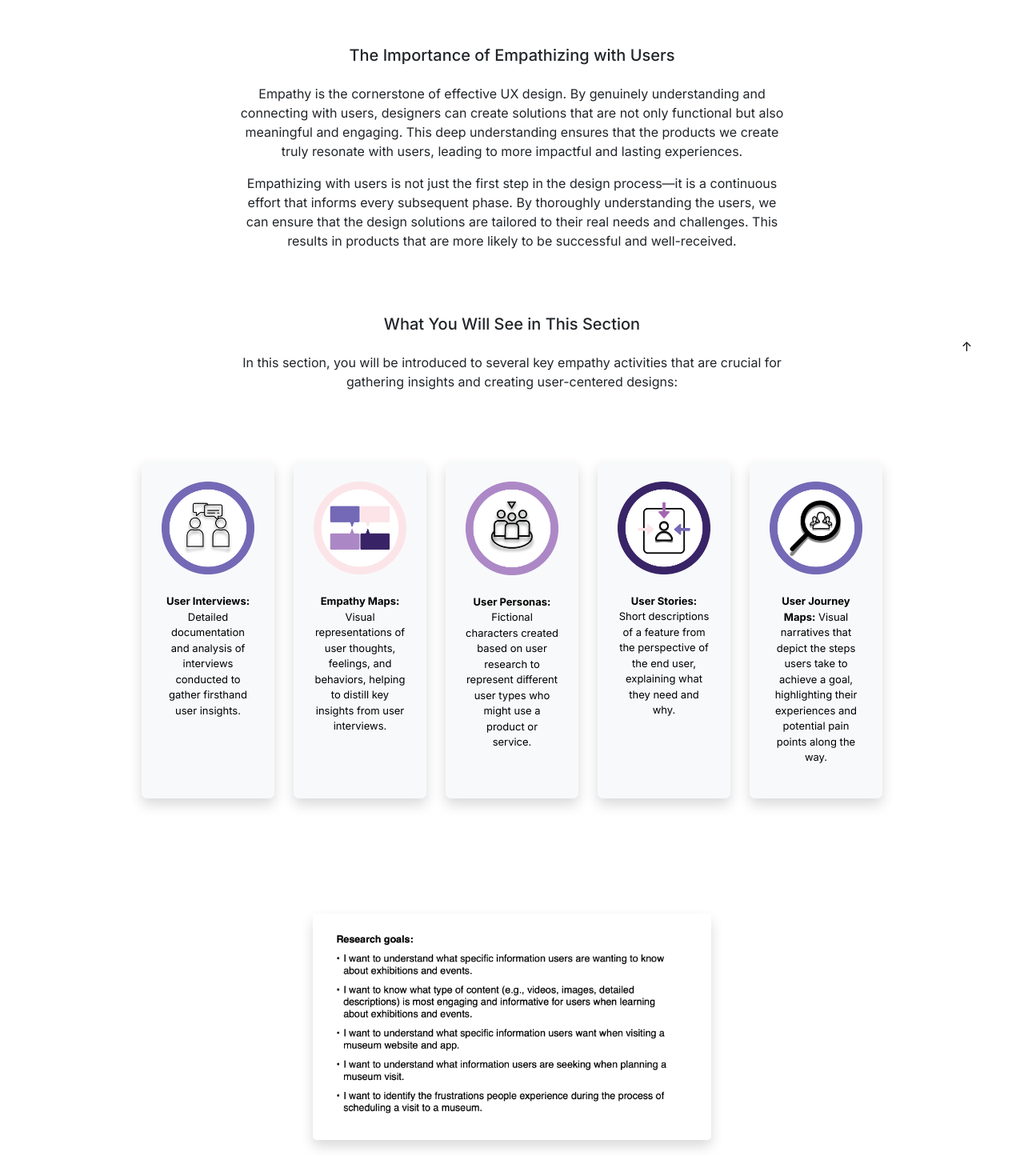
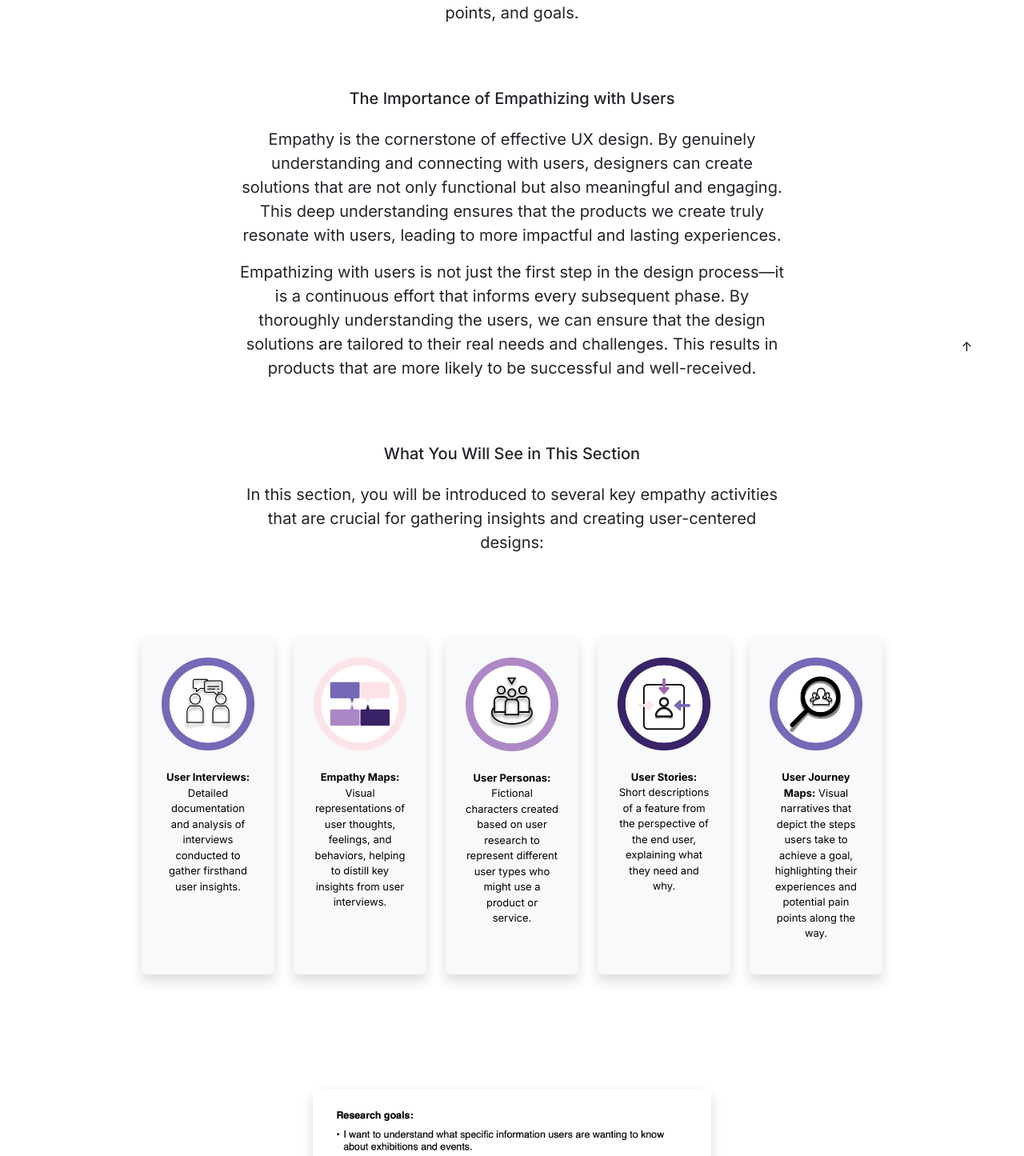
Before and after one commit to MariolaH/Design-Portfolio, a Next.js app: page /caseStudyThree/empathize in a window 1280 px wide. Shown: the part 325-1770 px from the top of the page at 80% size. Built offline with nearby package versions, Linux system fonts and the light colour scheme.

Commit message:
made site responsive

```diff
--- a/src/app/caseStudyThree/define/page.tsx
+++ b/src/app/caseStudyThree/define/page.tsx
@@ -15,7 +15,7 @@ export default function define() {
   return (
     <div>
       <Link href="/">
-        <Image src="/HomeButton.png" alt="HomeButton" id="home-button" />
+        <Image src="/HomeButton.png" alt="HomeButton" id="home-button" width={75} height={75} />
       </Link>
       <section className="container text-center py-5">
         <h2 className="mb-5 mt-5">Introduction to the Define Section Phase</h2>
--- a/src/app/caseStudyThree/empathize/page.tsx
+++ b/src/app/caseStudyThree/empathize/page.tsx
@@ -13,16 +13,15 @@ export default function Empathize() {
   return (
     <div>
       <Link href="/" >
-        <img src='/HomeButton.png' alt='HomeButton' id="home-button"/>
+        <img src='/HomeButton.png' alt='HomeButton' id="home-button"  width={75} height={75}/>
       </Link>
      <section className="container text-center py-5">
         <h2 className="mb-5 mt-5">Introduction to the Empathize Section Phase</h2>
-
         <div className="row justify-content-center mt-5">
     <div className="col-md-8 d-flex justify-content-center">
       <div className="p-4 d-block text-decoration-none">
         <div className="content">
-                <p>
+          <p className="lead-responsive">
                   Welcome to the Empathize section of my portfolio. This section is dedicated to the foundational phase of the design thinking process—empathizing with users. Here, you will find an exploration of various methods and techniques used to deeply understand user needs, pain points, and goals.
                 </p>
               </div>
@@ -31,14 +30,14 @@ export default function Empathize() {
         </div>
 
         <div className="row justify-content-center mt-3">
-          <div className="col-md-8 d-flex justify-content-center">
+    <div className="col-12 col-md-8 d-flex justify-content-center">
       <div className="p-4 d-block text-decoration-none">
         <div className="content">
                 <h5 className="mb-4">The Importance of Empathizing with Users</h5>
-                <p>
+                <p className="lead-responsive">
                   Empathy is the cornerstone of effective UX design. By genuinely understanding and connecting with users, designers can create solutions that are not only functional but also meaningful and engaging. This deep understanding ensures that the products we create truly resonate with users, leading to more impactful and lasting experiences.
                 </p>
-                <p>
+                <p className="lead-responsive">
                   Empathizing with users is not just the first step in the design process—it is a continuous effort that informs every subsequent phase. By thoroughly understanding the users, we can ensure that the design solutions are tailored to their real needs and challenges. This results in products that are more likely to be successful and well-received.
                 </p>
               </div>
@@ -47,18 +46,17 @@ export default function Empathize() {
         </div>
 
         <div className="row justify-content-center mt-3">
-          <div className="col-md-8 d-flex justify-content-center">
+          <div className="col-12 col-md-8 d-flex justify-content-center">
             <div className="p-4 d-block text-decoration-none">
               <div className="content">
                 <h5 className="mb-4">What You Will See in This Section</h5>
-                <p>
+                <p className="lead-responsive">
                   In this section, you will be introduced to several key empathy activities that are crucial for gathering insights and creating user-centered designs:
                 </p>
               </div>
             </div>
           </div>
         </div>
-
         <div className="row justify-content-center mt-5 pb-5">
             <ImageAndTextCard
             href="#user-interviews"
@@ -93,7 +91,8 @@ export default function Empathize() {
             text="User Journey Maps: Visual narratives that depict the steps users take to achieve a goal, highlighting their experiences and potential pain points along the way."
           />
         </div>
-        <div className='pt-5'>
+        <div className="container pt-5">
+      <div className="row justify-content-center">
         <ImageCard imgSrc="/empathizeCS3/researchGoals.png" />
         <ImageCard imgSrc="/empathizeCS3/audience.png" />
         <ImageCard id="user-interviews" imgSrc="/empathizeCS3/interviewQuestions.png" />
@@ -122,12 +121,13 @@ export default function Empathize() {
         <ImageCard imgSrc="/CS3JourneyMap/JourneyMapMichael.png" />
         <ImageCard imgSrc="/CS3JourneyMap/JourneyMapEmma.png" />
         </div>
+        </div>
 
-        <div className="row justify-content-center">
-          <div className="col-md-2 d-flex justify-content-center">
+         <div className="row justify-content-center mt-5">
+    <div className="col-12 col-md-8 d-flex justify-content-center">
       <div className="p-4 d-block text-decoration-none">
         <div className="content">
-                <p>
+          <p className="lead-responsive">
                   The Empathize section of my portfolio is a comprehensive guide
                   to understanding users and their experiences. By delving into
                   these empathy activities, you will gain a deeper appreciation
--- a/src/app/caseStudyThree/prototype/page.tsx
+++ b/src/app/caseStudyThree/prototype/page.tsx
@@ -15,7 +15,7 @@ export default function prototype() {
   return (
     <div>
       <Link href="/" >
-        <img src='/HomeButton.png' alt='HomeButton' id="home-button"/>
+        <img src='/HomeButton.png' alt='HomeButton' id="home-button" width={75} height={75}/>
       </Link>
      <section className="container text-center py-5">
         <h2 className="mb-5 mt-5">Introduction to the Prototype Section Phase</h2>
--- a/src/app/caseStudyThree/test/page.tsx
+++ b/src/app/caseStudyThree/test/page.tsx
@@ -15,7 +15,7 @@ export default function test() {
   return (
     <div>
       <Link href="/" >
-        <img src='/HomeButton.png' alt='HomeButton' id="home-button"/>
+        <img src='/HomeButton.png' alt='HomeButton' id="home-button" width={75} height={75}/>
       </Link>
      <section className="container text-center py-5">
         <h2 className="mb-5 mt-5">Introduction to the Test Section Phase</h2>
--- a/src/app/components/imageAndTextCard.tsx
+++ b/src/app/components/imageAndTextCard.tsx
@@ -9,8 +9,8 @@ interface ImageAndTextCardProps {
 
 const ImageAndTextCard: React.FC<ImageAndTextCardProps> = ({ href, imgSrc, text }) => {
   return (
-    <div className="col-md-2 d-flex justify-content-center">
-      <Link href={href} className="btn btn-light p-4 d-block shadow text-decoration-none">
+    <div className="col-12 col-sm-6 col-md-6 col-lg-2 d-flex pt-3 justify-content-center">
+      <Link href={href} className="btn btn-light p-4 d-block shadow text-decoration-none link-card">
         <img src={imgSrc} alt="Image" />
         <p className="fontSize mt-4">
           <b>{text.split(':')[0]}:</b> {text.split(':')[1]}
--- a/src/app/components/imageCard.tsx
+++ b/src/app/components/imageCard.tsx
@@ -8,7 +8,7 @@ interface ImageCardProps {
 const ImageCard: React.FC<ImageCardProps> = ({ id, imgSrc }) => {
   return (
     <div id={id} className="row justify-content-center mt-5 mb-5">
-      <div className="col-md-2 d-flex justify-content-center">
+      <div className="col-12 col-sm-6 col-md-4 col-lg-3 d-flex justify-content-center mb-4">
         <div className="around p-4 d-block shadow text-decoration-none">
           <div className="info">
             <img src={imgSrc} alt="Image" />
--- a/src/app/components/linkCard.tsx
+++ b/src/app/components/linkCard.tsx
@@ -9,12 +9,10 @@ interface LinkCardProps {
 
 const LinkCard: React.FC<LinkCardProps> = ({ href, imgSrc, text }) => {
   return (
-    <div className="col-md-2 d-flex justify-content-center">
-      <Link href={href} className="btn btn-light p-4 d-block shadow text-decoration-none pt-5">
-        {/* <div className="img-fluid"> */}
+    <div className="col-12 col-sm-6 col-md-4 col-lg-2 d-flex pt-3 justify-content-center">
+      <Link href={href} className="btn btn-light p-4 d-block shadow text-decoration-none pt-5 link-card">
           <img src={imgSrc} alt="Image" />
           <p className='pt-2'>{text}</p>
-        {/* </div> */}
       </Link>
     </div>
   );
--- a/src/app/styles/global.css
+++ b/src/app/styles/global.css
@@ -167,6 +167,12 @@ body {
     border-color: white;
   }
 
+
+.img-fluid {
+  max-width: 50%;
+  height: auto;
+}
+
   .size {
     min-width: 450px; /* Set a minimum width */
     min-height: 50px;
@@ -178,7 +184,7 @@ body {
   }
 
   .content {
-    min-width: 650px; /* Set a minimum width */
+    min-width: 100px; /* Set a minimum width */
     min-height: 50px;
   }
 
@@ -213,8 +219,39 @@ body {
   position: fixed;
   top: 20px;
   left: 20px;
-  width: 75px; /* Adjust the size as needed */
-  height: 75px; /* Adjust the size as needed */
   cursor: pointer;
   z-index: 1000; /* Ensure it stays on top of other elements */
 }
+
+.link-card {
+  width: 100%;
+  max-width: 200px; /* You can adjust this value */
+}
+
+@media (max-width: 768px) {
+  .link-card {
+    max-width: 150px; /* Shrink the cards on smaller screens */
+  }
+}
+
+@media (max-width: 576px) {
+  .link-card {
+    max-width: 150px; /* Further shrink the cards on extra small screens */
+  }
+}
+
+.lead-responsive {
+  font-size: 1.25rem; /* Default size */
+}
+
+@media (max-width: 768px) {
+  .lead-responsive {
+    font-size: 1rem; /* Adjusted for tablets */
+  }
+}
+
+@media (max-width: 576px) {
+  .lead-responsive {
+    font-size: 0.875rem; /* Adjusted for mobile devices */
+  }
+}
```
Also changed, not shown: src/app/caseStudyThree/ideate/page.tsx (+6 -6 lines), src/app/page.tsx (+19 -33 lines). Lines whose indentation alone changed are shown as unchanged.
